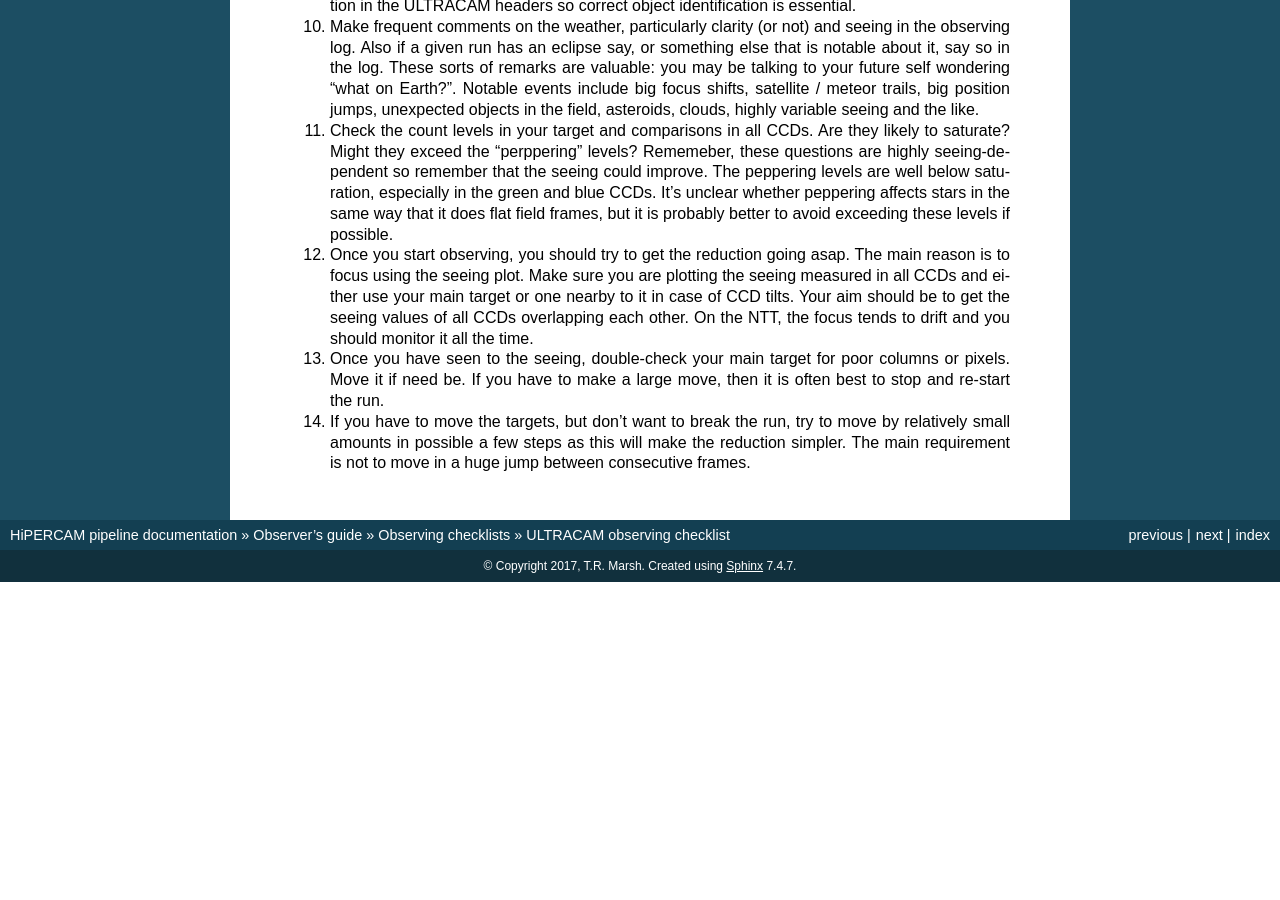
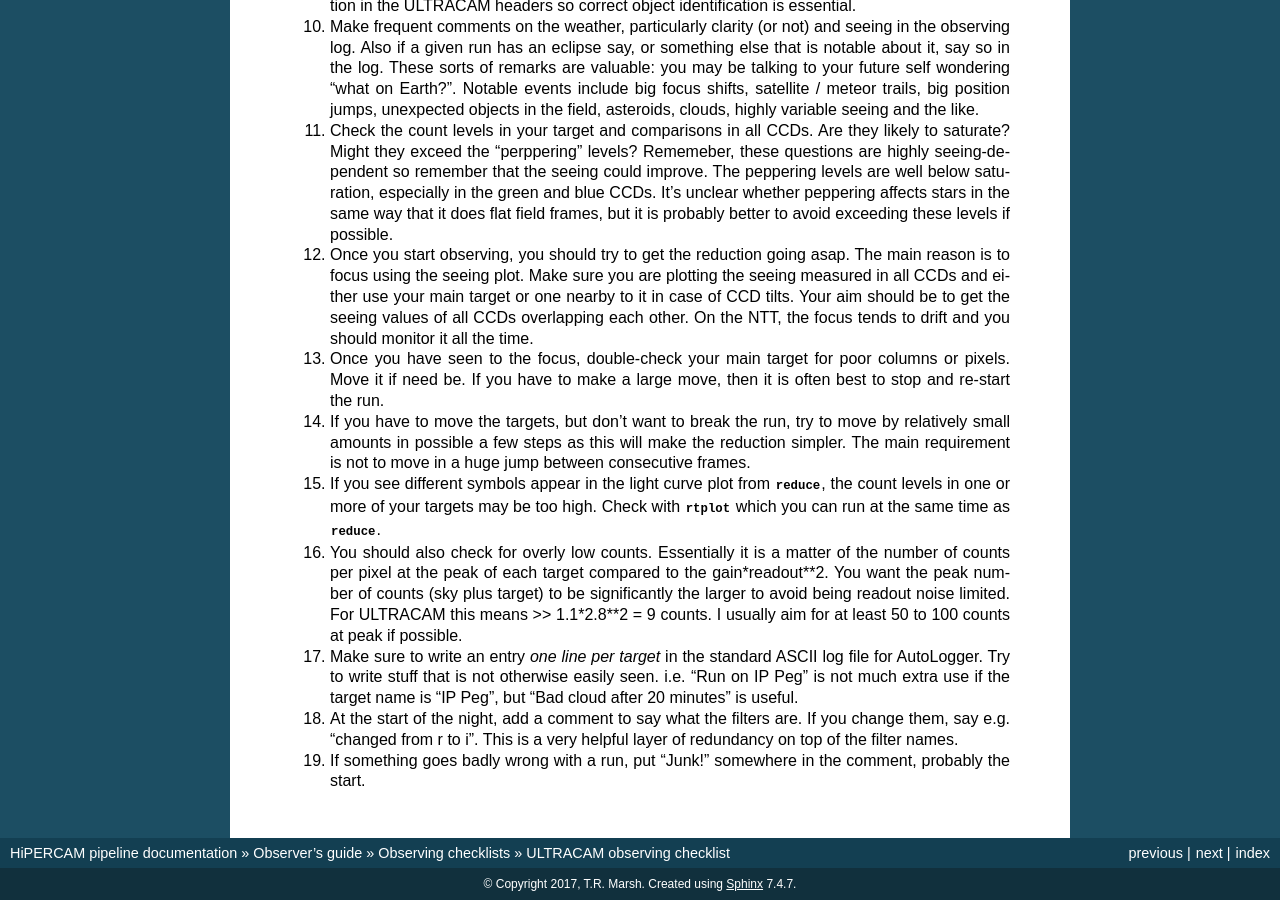
Before and after one commit to HiPERCAM/hipercam, a Sphinx documentation site: the page built from docs/ultracam_checklist.rst, in a window 1280 px wide and 900 px high, scrolled down 636 px. Built offline with Sphinx 7.4.7, drawn with Linux system fonts in a browser that asks for light colours; formulas are drawn with MathJax 3; before the commit the page ends 1218 px from its top, so only the background shows below that.

Commit message:
few edits to the ultracam checklist

```diff
--- a/docs/ultracam_checklist.rst
+++ b/docs/ultracam_checklist.rst
@@ -72,7 +72,7 @@ better observing practice.
      seeing values of all CCDs overlapping each other. On the NTT, the focus
      tends to drift and you should monitor it all the time.
 
-  #. Once you have seen to the seeing, double-check your main target for poor
+  #. Once you have seen to the focus, double-check your main target for poor
      columns or pixels. Move it if need be. If you have to make a large move,
      then it is often best to stop and re-start the run.
 
@@ -80,3 +80,26 @@ better observing practice.
      move by relatively small amounts in possible a few steps as this will
      make the reduction simpler. The main requirement is not to move in a huge
      jump between consecutive frames.
+
+  #. If you see different symbols appear in the light curve plot from
+     |reduce|, the count levels in one or more of your targets may be too
+     high. Check with |rtplot| which you can run at the same time as |reduce|.
+
+  #. You should also check for overly low counts. Essentially it is a matter
+     of the number of counts per pixel at the peak of each target compared to
+     the gain*readout**2. You want the peak number of counts (sky plus target)
+     to be significantly the larger to avoid being readout noise limited. For
+     ULTRACAM this means >> 1.1*2.8**2 = 9 counts. I usually aim for at least
+     50 to 100 counts at peak if possible.
+
+  #. Make sure to write an entry *one line per target* in the standard ASCII
+     log file for AutoLogger. Try to write stuff that is not otherwise easily
+     seen. i.e. "Run on IP Peg" is not much extra use if the target name is
+     "IP Peg", but "Bad cloud after 20 minutes" is useful.
+
+  #. At the start of the night, add a comment to say what the filters are. If
+     you change them, say e.g. "changed from r to i". This is a very helpful
+     layer of redundancy on top of the filter names.
+
+  #. If something goes badly wrong with a run, put "Junk!" somewhere in the
+     comment, probably the start.
```
